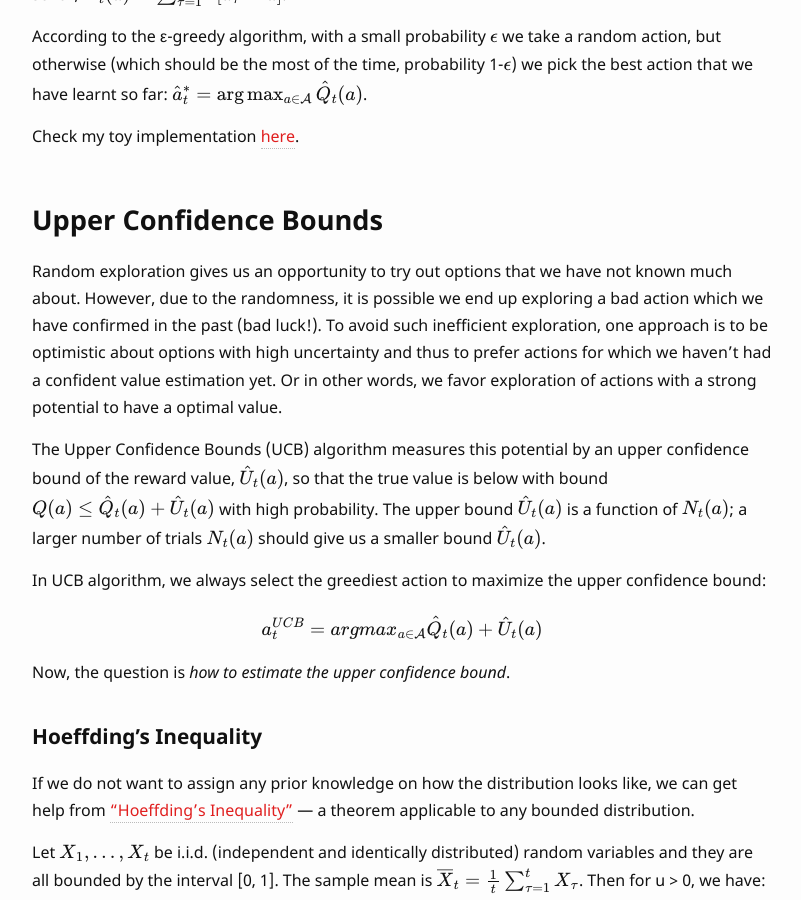
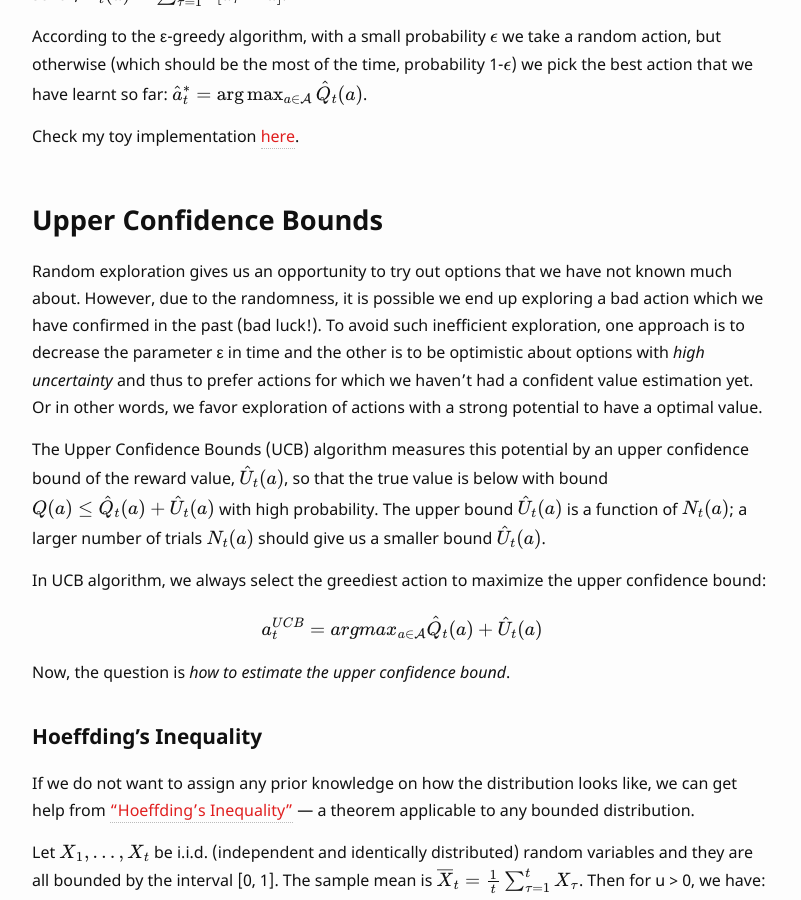
Before and after one commit to lilianweng/lil-log, a Jekyll site: the page built from _posts/2018-01-23-the-multi-armed-bandit-problem-and-its-solutions.md, in a window 1280 px wide and 900 px high, scrolled down 3694 px. Shown: the whole window, without its empty margins (238-1039 px from the left). Built offline with Jekyll 4.4.1, drawn with Linux system fonts in a browser that asks for light colours; formulas are drawn with MathJax 3.

Commit message:
small update

```diff
--- a/_posts/2018-01-23-the-multi-armed-bandit-problem-and-its-solutions.md
+++ b/_posts/2018-01-23-the-multi-armed-bandit-problem-and-its-solutions.md
@@ -102,7 +102,7 @@ Check my toy implementation [here](https://github.com/lilianweng/multi-armed-ban
 
 ## Upper Confidence Bounds
 
-Random exploration gives us an opportunity to try out options that we have not known much about. However, due to the randomness, it is possible we end up exploring a bad action which we have confirmed in the past (bad luck!). To avoid such inefficient exploration, one approach is to be optimistic about options with high uncertainty and thus to prefer actions for which we haven't had a confident value estimation yet. Or in other words, we favor exploration of actions with a strong potential to have a optimal value.
+Random exploration gives us an opportunity to try out options that we have not known much about. However, due to the randomness, it is possible we end up exploring a bad action which we have confirmed in the past (bad luck!). To avoid such inefficient exploration, one approach is to decrease the parameter ε in time and the other is to be optimistic about options with *high uncertainty* and thus to prefer actions for which we haven't had a confident value estimation yet. Or in other words, we favor exploration of actions with a strong potential to have a optimal value.
 
 
 The Upper Confidence Bounds (UCB) algorithm measures this potential by an upper confidence bound of the reward value, $$\hat{U}_t(a)$$, so that the true value is below with bound $$Q(a) \leq \hat{Q}_t(a) + \hat{U}_t(a)$$ with high probability. The upper bound $$\hat{U}_t(a)$$ is a function of $$N_t(a)$$; a larger number of trials $$N_t(a)$$ should give us a smaller bound $$\hat{U}_t(a)$$.
```
